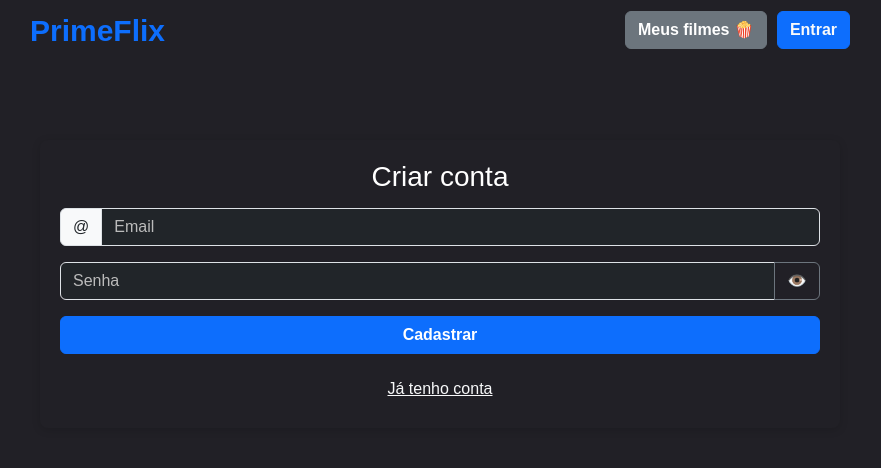
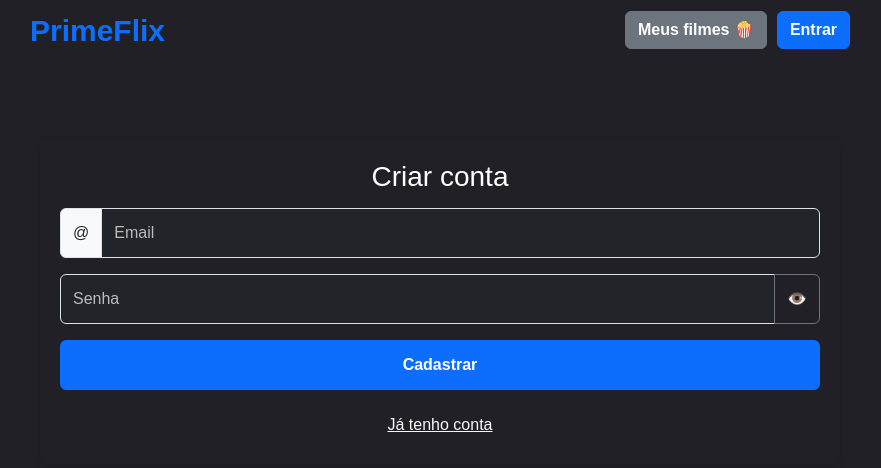
Before and after one commit to Marksva/primeflix, a React (Create React App) app: page /auth in a window 1280 px wide. Both pictures are taken after a click on the button "Criar uma conta". Shown: the top 468 px of the page, without its empty margins (200-1081 px from the left). Built offline with nearby package versions, Linux system fonts and the light colour scheme; no server answers.

Commit message:
create register

```diff
--- a/src/pages/AuthForm/index.js
+++ b/src/pages/AuthForm/index.js
@@ -1,7 +1,9 @@
 
 import { useState } from "react";
 import './login.css'
-
+import { auth } from '../../services/firebaseConnection';
+import { createUserWithEmailAndPassword } from "firebase/auth";
+import { toast } from "react-toastify";
 
 function AuthForm() {
     const [showPassword, setShowPassword] = useState(false);
@@ -9,18 +11,46 @@ function AuthForm() {
     const [password, setPassword] = useState('');
     const [isLogin, setIsLogin] = useState(true);
 
-    const handleSubmit = (e) => {
+    const handleSubmit = async (e) => {
         e.preventDefault();
         if (isLogin) {
             alert(`Login em desenvolvimento`);
+            return;
         } else {
-            alert(`Cadastro em desenvolvimento`);
+            await Register();
         }
     };
+
+    async function Register() {
+        await createUserWithEmailAndPassword(auth, email, password)
+            .then((value) => {
+                toast.success("Cadastro realizado com sucesso! 🙂")
+                setPassword("")
+                setIsLogin(true)
+            })
+            .catch((error) => {
+                if (error.code === 'auth/weak-password') {
+                    toast.warn("Senha muito fraca! 😓")
+                } else if (error.code === 'auth/email-already-in-use') {
+                    toast.warn("Email já cadastrado! 😓")
+                } else if (error.code === 'auth/invalid-email') {
+                    toast.warn("Email/senha Inválidos! 😓")
+                } else if (error.code === 'auth/missing-password') {
+                    toast.warn("Senha inválida! 😓")
+                }
+                console.log('Erro: ' + error)
+            })
+    }
+
     return (
         <div className="container-login">
             <h1>{isLogin ? "Entrar" : "Criar conta"}</h1>
-            <form className='form-login' onSubmit={handleSubmit}>
+
+            <form
+                className={`form-login ${isLogin ? "fade show" : "fade"}`}
+                style={{ display: isLogin ? "block" : "none" }}
+                onSubmit={handleSubmit}
+            >
                 <div className="mb-3">
                     <div className="input-group">
                         <span className="input-group-text">@</span>
@@ -30,6 +60,7 @@ function AuthForm() {
                             placeholder="Email"
                             value={email}
                             onChange={(e) => setEmail(e.target.value)}
+                            required
                         />
                     </div>
                 </div>
@@ -42,6 +73,7 @@ function AuthForm() {
                             placeholder="Senha"
                             value={password}
                             onChange={(e) => setPassword(e.target.value)}
+                            required
                         />
                         <button
                             className="btn btn-outline-secondary"
@@ -50,21 +82,67 @@ function AuthForm() {
                         >
                             {showPassword ? "🙈" : "👁️"}
                         </button>
-
                     </div>
                 </div>
 
                 <div className="d-grid mb-3">
-                    <button className="btn btn-primary bold" type="submit">
-                        {isLogin ? "Entrar" : "Cadastrar"}
+                    <button className="btn btn-primary bold height" type="submit">
+                        Entrar
                     </button>
                 </div>
+            </form>
+
+            <form
+                className={`form-login ${!isLogin ? "fade show" : "fade"}`}
+                style={{ display: !isLogin ? "block" : "none" }}
+                onSubmit={handleSubmit}
+            >
+                <div className="mb-3">
+                    <div className="input-group">
+                        <span className="input-group-text">@</span>
+                        <input
+                            type="email"
+                            className="form-control bg-dark text-white"
+                            placeholder="Email"
+                            value={email}
+                            onChange={(e) => setEmail(e.target.value)}
+                            required
+                        />
+                    </div>
+                </div>
+
+                <div className="mb-3">
+                    <div className="input-group">
+                        <input
+                            type={showPassword ? "text" : "password"}
+                            className="form-control bg-dark text-white"
+                            placeholder="Senha"
+                            value={password}
+                            onChange={(e) => setPassword(e.target.value)}
+                            required
+                        />
+                        <button
+                            className="btn btn-outline-secondary"
+                            type="button"
+                            onClick={() => setShowPassword(!showPassword)}
+                        >
+                            {showPassword ? "🙈" : "👁️"}
+                        </button>
+                    </div>
+                </div>
+
+                <div className="d-grid mb-3">
+                    <button className="btn btn-primary bold height" type="submit">
+                        Cadastrar
+                    </button>
+                </div>
+            </form>
 
             <div className="text-center">
                 {isLogin ? (
                     <button
                         type="button"
-                            className="btn btn-link text-light"
+                        className="btn btn-link text-light "
                         onClick={() => setIsLogin(false)}
                     >
                         Criar uma conta
@@ -79,9 +157,7 @@ function AuthForm() {
                     </button>
                 )}
             </div>
-            </form>
-
-        </div>
+        </div >
     )
 }
 
--- a/src/pages/AuthForm/login.css
+++ b/src/pages/AuthForm/login.css
@@ -27,3 +27,9 @@
   color: #bbb !important;
   opacity: 1;
 }
+.form-control {
+    height: 50px;
+}
+.height {
+    height: 50px;
+}
```
Lines whose indentation alone changed are shown as unchanged.
